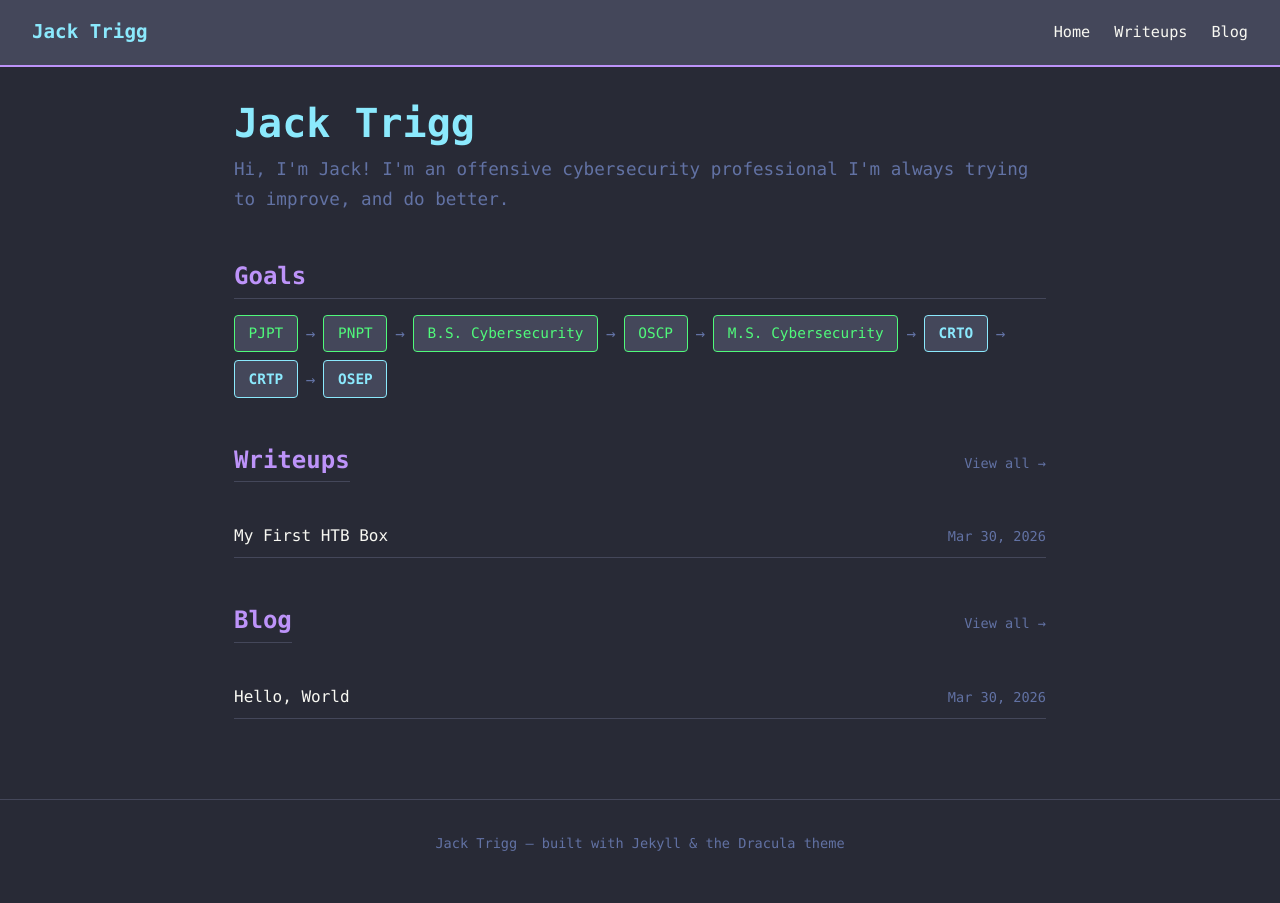
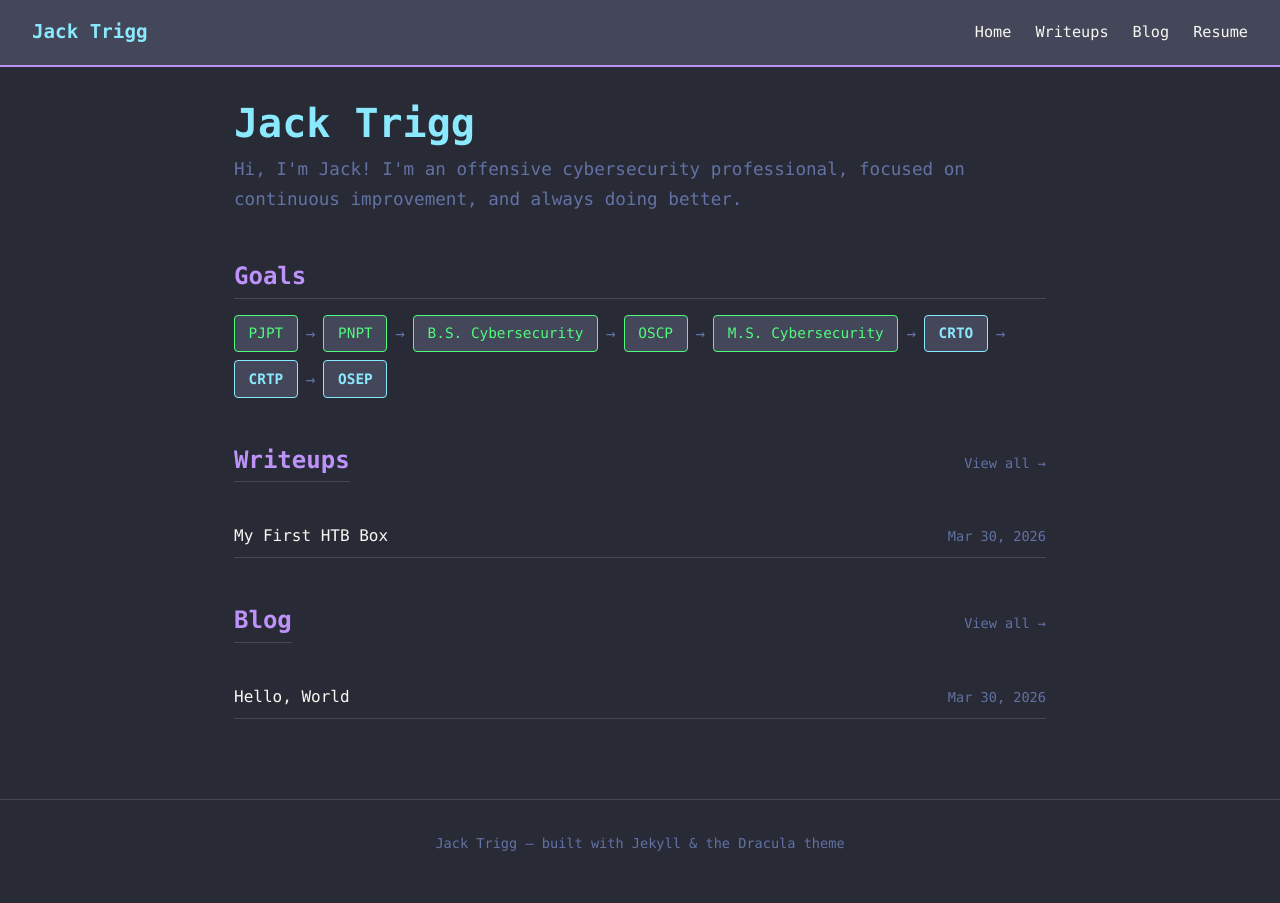
Before and after one commit to johntrigg/johntrigg.github.io, a Jekyll site: the page built from index.html, in a window 1280 px wide. Built offline with Jekyll 4.4.1, drawn with Linux system fonts in a browser that asks for light colours.

Commit message:
Added resume and favicon
Added resume and favicon

```diff
--- a/_layouts/default.html
+++ b/_layouts/default.html
@@ -5,6 +5,7 @@
   <meta name="viewport" content="width=device-width, initial-scale=1.0" />
   <title>{{ page.title }} | {{ site.title }}</title>
   <link rel="stylesheet" href="/assets/css/styles.css" />
+  <link rel="icon" type="image/png" href="/favicon.png" />
   {% feed_meta %}
   {% seo %}
 </head>
@@ -15,6 +16,7 @@
         <li><a href="/">Home</a></li>
         <li><a href="/writeups">Writeups</a></li>
         <li><a href="/blog">Blog</a></li>
+        <li><a href="/assets/resume/jack-trigg-resume-public-site.pdf" target="_blank">Resume</a></li>
         </ul>
   </nav>
   <main>
--- a/index.html
+++ b/index.html
@@ -4,7 +4,7 @@ title: Home
 ---
 <section class="hero">
   <h1>Jack Trigg</h1>
-  <p class="bio">Hi, I'm Jack! I'm an offensive cybersecurity professional I'm always trying to improve, and do better.</p>
+  <p class="bio">Hi, I'm Jack! I'm an offensive cybersecurity professional, focused on continuous improvement, and always doing better.</p>
 </section>
 
 <section class="goals">
```
Also changed, not shown: favicon.png (added), 7 other files.
